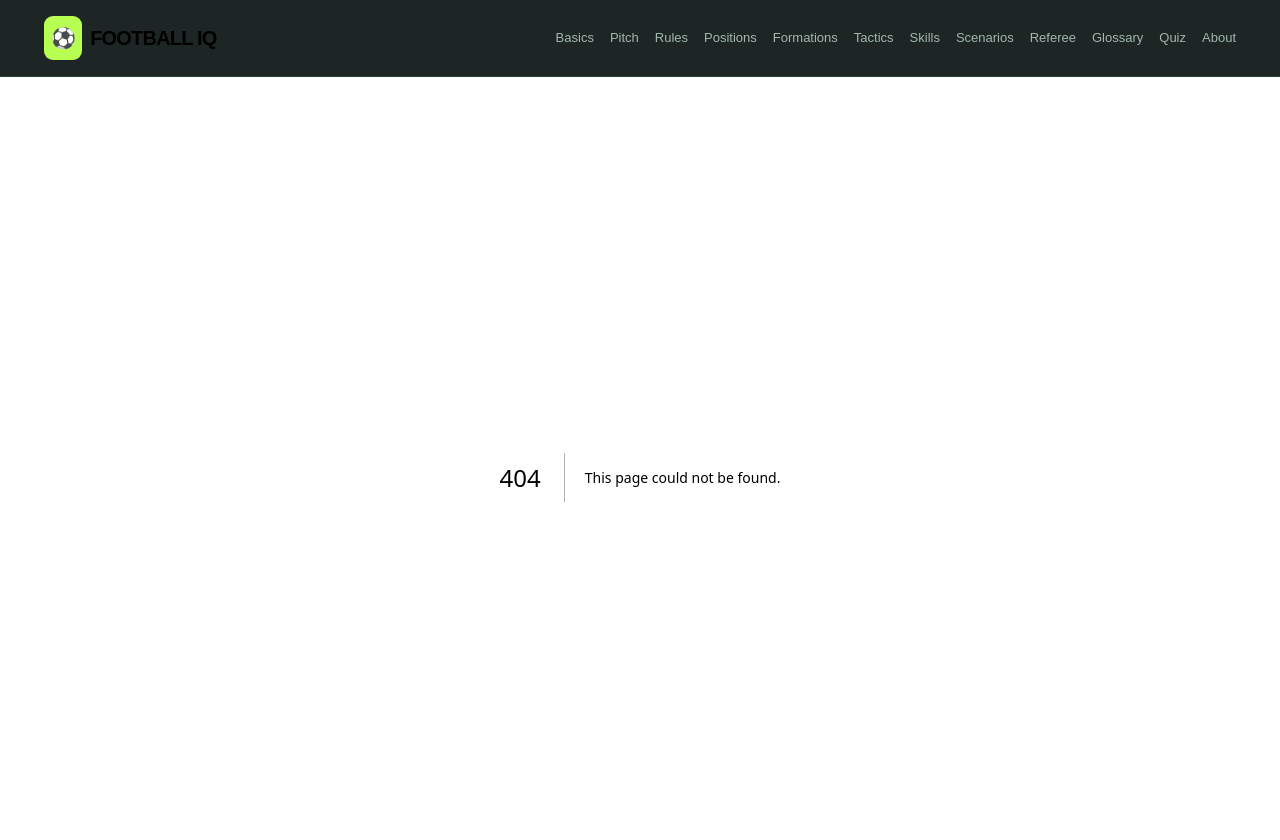
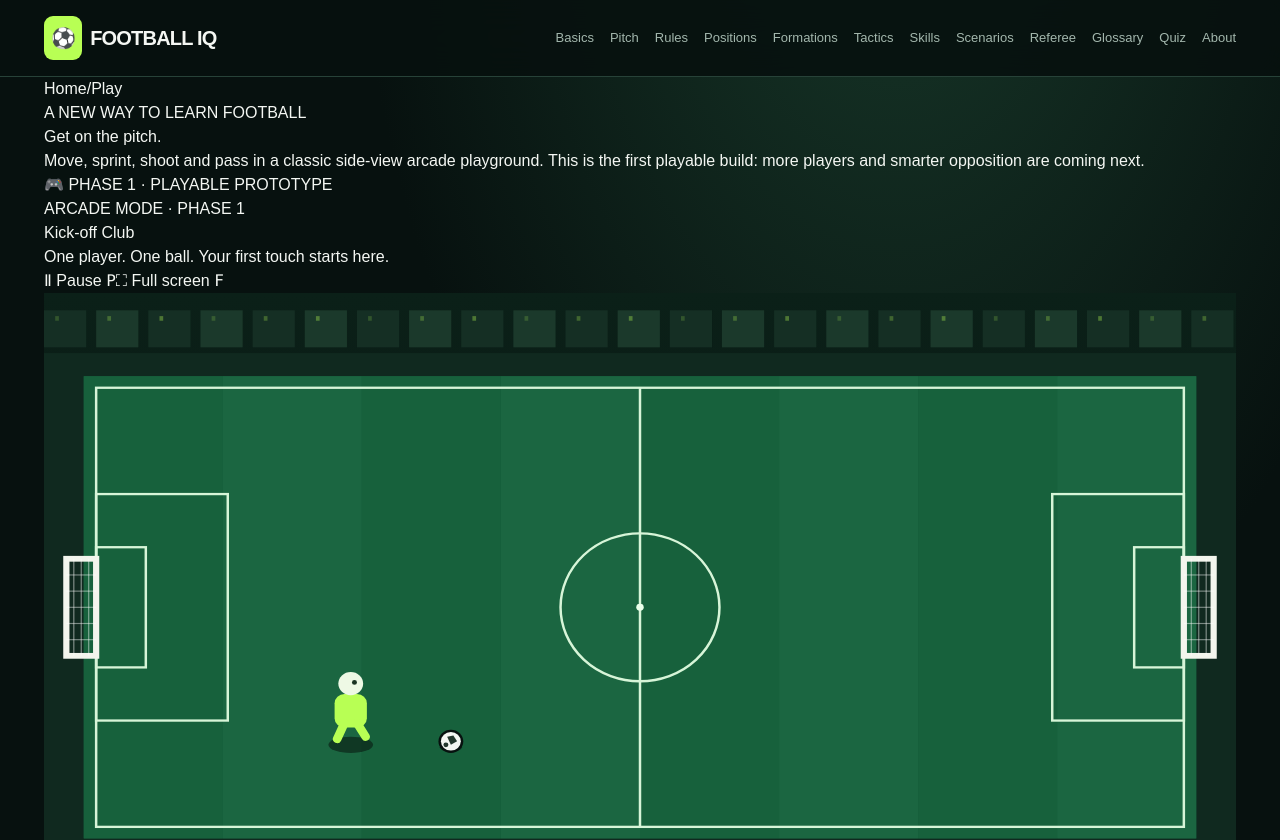
Before and after one commit to Kushagrarai09/football-iq-academy, a Next.js app: page /play in a window 1280 px wide. Before the commit this address had no page. Shown: the top 840 px of the page. Built offline with nearby package versions, Linux system fonts and the light colour scheme.

Commit message:
feat(game): add Phase 1 arcade football prototype

```diff
--- /dev/null
+++ b/src/app/play/page.tsx
@@ -0,0 +1,25 @@
+import type { Metadata } from "next";
+import Link from "next/link";
+import ArcadeFootballGame from "@/components/game/ArcadeFootballGame";
+
+export const metadata: Metadata = {
+  title: "Play Arcade Football",
+  description: "Play a classic 2D arcade football prototype. Move around the pitch, shoot, pass and play in fullscreen.",
+};
+
+export default function PlayPage() {
+  return (
+    <section className="play-page">
+      <div className="play-page__breadcrumb"><Link href="/">Home</Link><span>/</span><span>Play</span></div>
+      <div className="play-page__intro">
+        <div>
+          <div className="arcade-eyebrow">A NEW WAY TO LEARN FOOTBALL</div>
+          <h1>Get on the <span>pitch.</span></h1>
+          <p>Move, sprint, shoot and pass in a classic side-view arcade playground. This is the first playable build: more players and smarter opposition are coming next.</p>
+        </div>
+        <div className="play-page__pill">🎮 <span>PHASE 1 · PLAYABLE PROTOTYPE</span></div>
+      </div>
+      <ArcadeFootballGame />
+    </section>
+  );
+}
```
